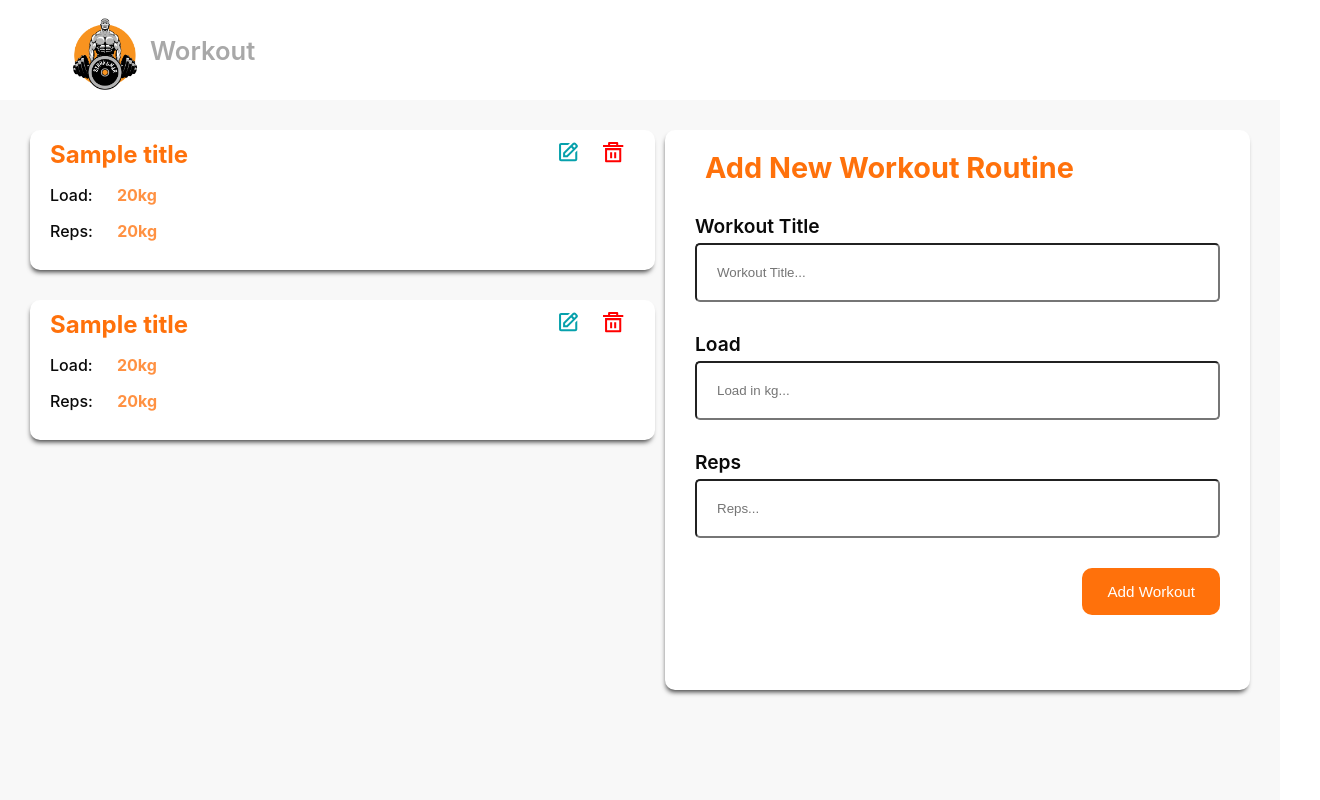
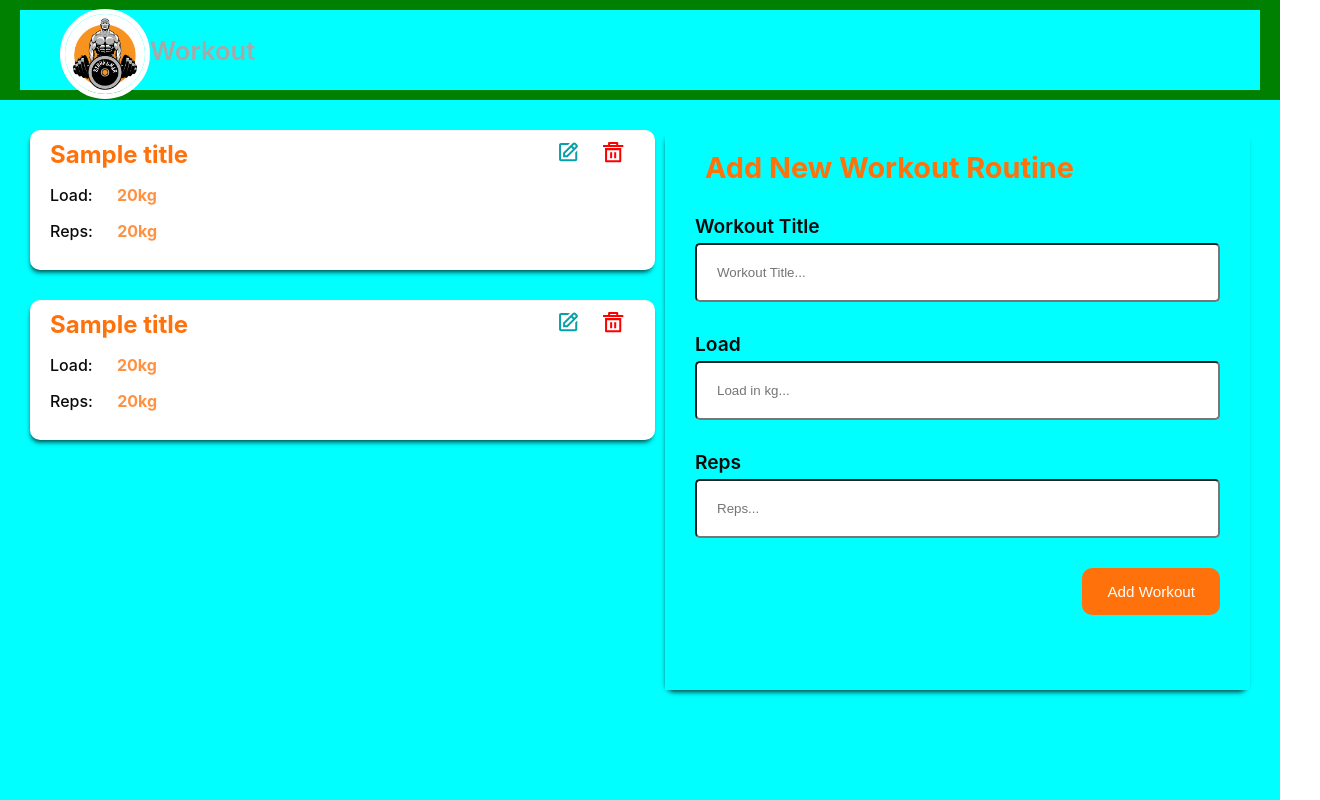
Before and after one commit to Achiekobby/workout_frontend, a React (Create React App) app: page / in a window 1280 px wide. Shown: the top 800 px of the page, 1320 px wide, since content can reach past the window. Built offline with nearby package versions, Linux system fonts and the light colour scheme.

Commit message:
navbar width overflow fix

```diff
--- a/src/App.js
+++ b/src/App.js
@@ -1,7 +1,6 @@
 import { BrowserRouter, Routes, Route } from "react-router-dom";
 //* Pages
 import Home from "./pages/Home";
-import Navbar from './components/Navbar';
 
 //* components
 
--- a/src/index.css
+++ b/src/index.css
@@ -1,6 +1,7 @@
 body {
   margin: 0;
   padding: 0;
+  box-sizing: border-box;
   font-family: -apple-system, BlinkMacSystemFont, 'Segoe UI', 'Roboto', 'Oxygen',
     'Ubuntu', 'Cantarell', 'Fira Sans', 'Droid Sans', 'Helvetica Neue',
     sans-serif;
--- a/src/scss/Home.scss
+++ b/src/scss/Home.scss
@@ -1,16 +1,19 @@
 .home{
   width: 100%;
   height: 100vh;
-  background-color:#f8f8f8f8;
+  // background-color:#f8f8f8f8;
+  background-color:red;
   display: flex;
   align-items: center;
   justify-content: center;
+  overflow-x: hidden;
+
 
   .container{
     width: 100%;
     height: 100%;
     max-width: 1280px;
-    // background-color:aqua;
+    background-color:aqua;
     display: flex;
     align-items: center;
     justify-content: center;
--- a/src/scss/Navbar.scss
+++ b/src/scss/Navbar.scss
@@ -1,11 +1,11 @@
 .navbar {
-  width: 100%;
   height: 80px;
   background: #FFF;
   display: flex;
   align-items: center;
   justify-content: center;
   padding: 10px 20px;
+  background:green;
 
   .container {
     width: 100%;
@@ -14,11 +14,12 @@
     display: flex;
     align-items: center;
     justify-content: center;
+    background: blue;
 
     .wrapper {
       width: 100%;
       height: 100%;
-      // background: aqua;
+      background: aqua;
 
       .links{
         width: 20%;
--- a/src/scss/WorkoutForm.scss
+++ b/src/scss/WorkoutForm.scss
@@ -5,6 +5,7 @@
   border-radius: 10px;
   margin-top: 30px;
   box-shadow: -1px 4px 5px -2px rgba(0,0,0,0.75);
+  box-sizing: border-box;
 
   .container{
     width: 100%;
```
